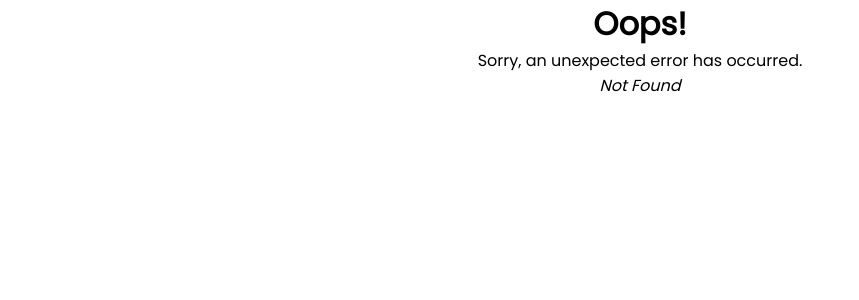
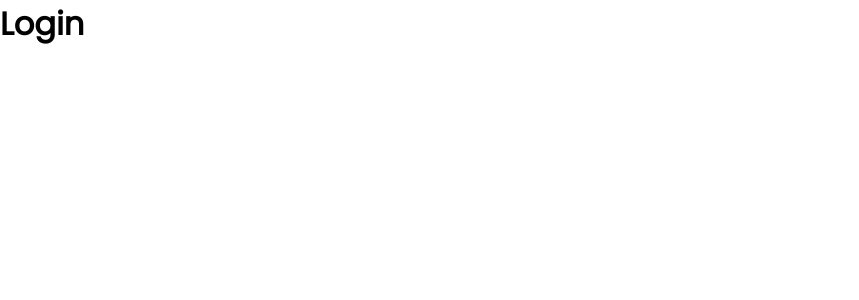
Before and after one commit to alistairliya/django, a React (Create React App) app in the folder my-react-app/: page /login in a window 1280 px wide. Before the commit this address had no page. Shown: the top 300 px of the page, without its empty margins (0-859 px from the left). Built offline with nearby package versions, Linux system fonts and the light colour scheme.

Commit message:
Introduce router into App, step 5, add Login.js

```diff
--- /dev/null
+++ b/my-react-app/src/components/Login.js
@@ -0,0 +1,8 @@
+
+const Login = () => {
+  return (
+    <h1>Login</h1>
+  )
+}
+
+export default Login
--- a/my-react-app/src/index.js
+++ b/my-react-app/src/index.js
@@ -4,6 +4,7 @@ import './index.css';
 import App from './App';
 import Error from './components/Error';
 import About from './components/About';
+import Login from './components/Login';
 import reportWebVitals from './reportWebVitals';
 import {
   createBrowserRouter,
@@ -21,6 +22,10 @@ const router = createBrowserRouter([
         element: <About />,
       },
     ],
+  },
+  {
+    path:'/login',
+    element: <Login />
   }
 ]);
 
```
